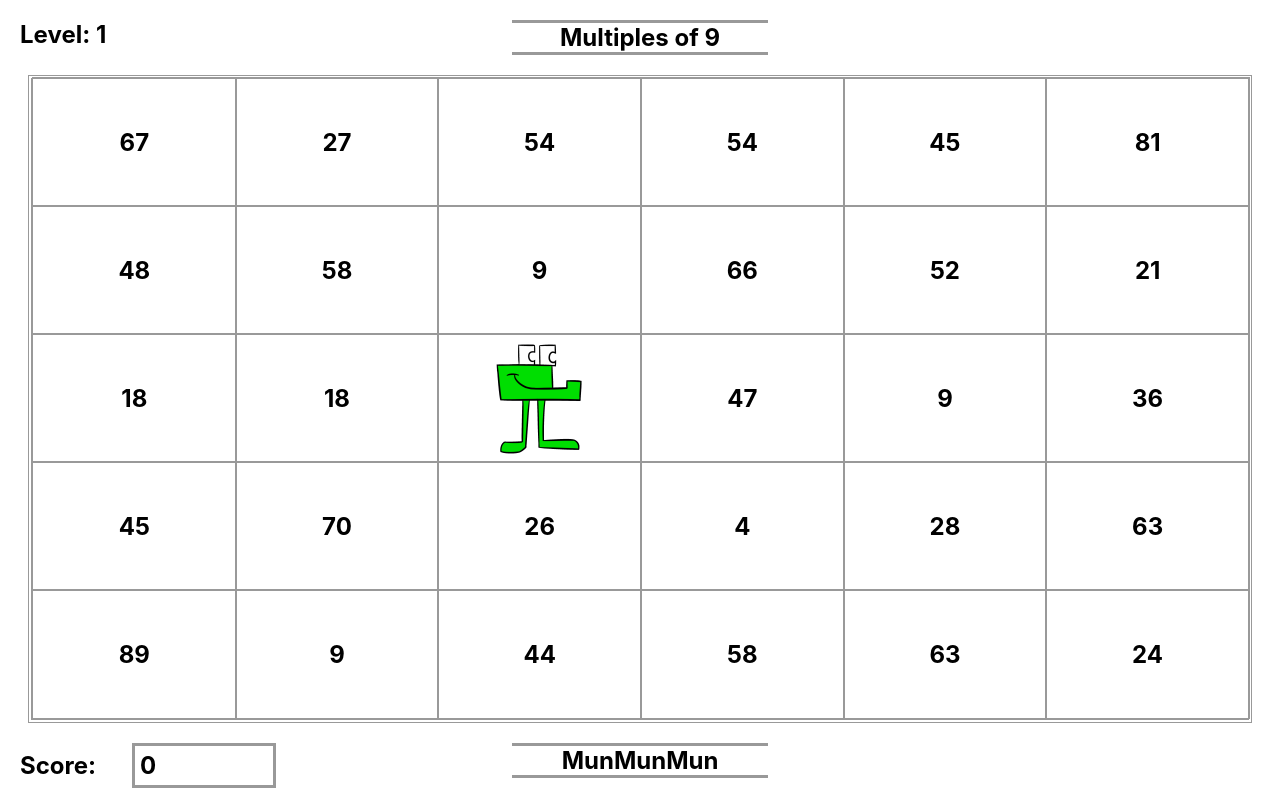
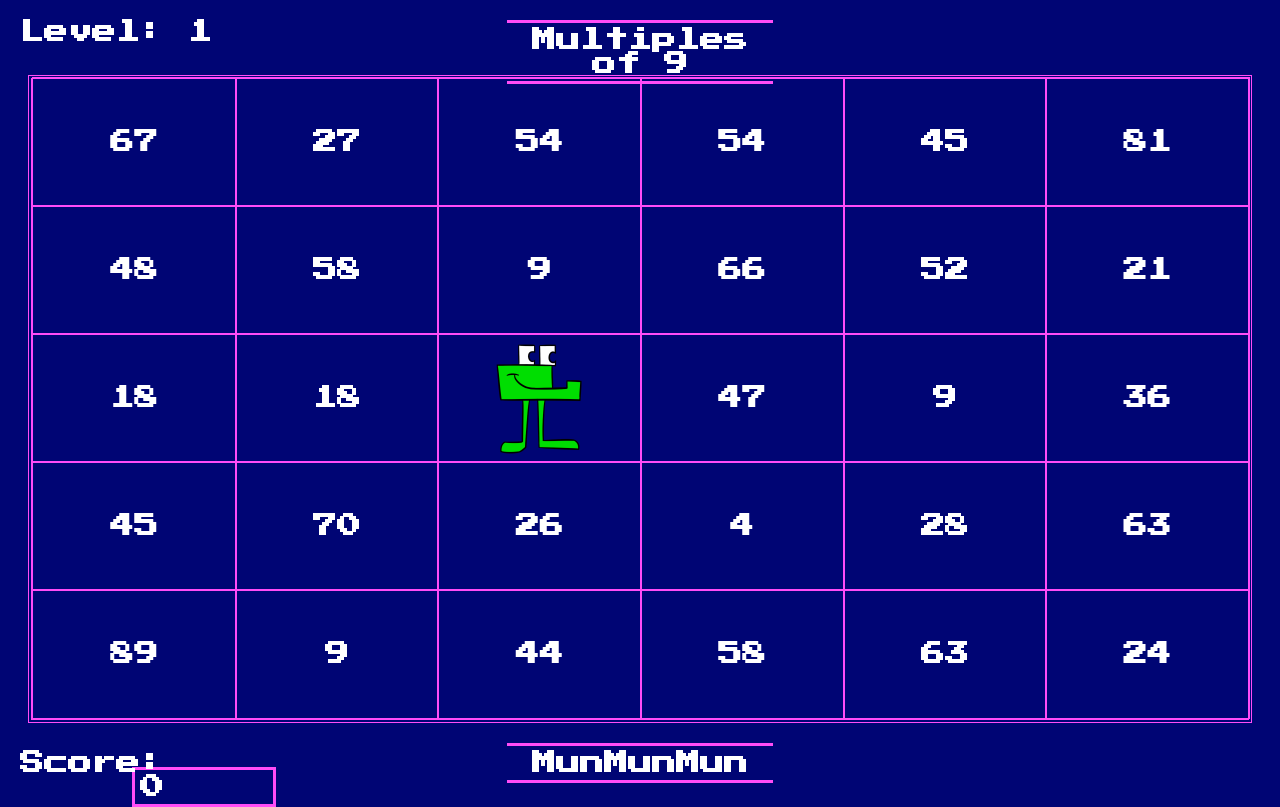
Before and after one commit to msaperst/number-munchers, a React (Create React App) app: page / in a window 1280 px wide. Built offline with nearby package versions, Linux system fonts and the light colour scheme.

Commit message:
Updating formatting to match NM color-scheme

```diff
--- a/src/components/board/Board.css
+++ b/src/components/board/Board.css
@@ -1,11 +1,11 @@
 .info {
-    width:100%;
-    height:75px;
+    width: 100%;
+    height: 75px;
     position: relative;
 }
 
 .board {
-    border: 4px double #999;
+    border: 4px double #ff4cf7;
     position: relative;
     width: 95%;
     height: calc(100% - 160px);
--- a/src/components/game/Game.css
+++ b/src/components/game/Game.css
@@ -12,8 +12,9 @@
     top: 20px;
     left: 50%;
     transform: translate(-50%, 0);
-    border-bottom: 3px solid #999;
-    border-top: 3px solid #999;
+    border-bottom: 3px solid #ff4cf7;
+    border-top: 3px solid #ff4cf7;
+    padding: 5px;
 }
 
 .score > span:nth-child(1) {
@@ -22,7 +23,7 @@
 }
 
 .points {
-    border: 3px solid #999;
+    border: 3px solid #ff4cf7;
     padding: 5px;
     width: 50%;
     float: right;
--- a/src/components/muncher/Muncher.css
+++ b/src/components/muncher/Muncher.css
@@ -5,7 +5,7 @@
     background-repeat: no-repeat;
     background-position: center;
     z-index: -1;
-    top: 0px;
+    top: 0;
     height: 20%;
     padding: 0;
     text-align: center;
--- a/src/components/notification/Notification.css
+++ b/src/components/notification/Notification.css
@@ -1,6 +1,6 @@
 .notification {
     position: absolute;
-    background: white;
+    background: #000574;
     width: calc(100% - 1px);
     height: calc(20% - 2px);
     display: flex;
--- a/src/components/square/Square.css
+++ b/src/components/square/Square.css
@@ -1,5 +1,5 @@
 .square {
-    border: 1px solid #999;
+    border: 1px solid #ff4cf7;
     float: left;
     height: 100%;
     position: relative;
--- a/src/index.css
+++ b/src/index.css
@@ -1,13 +1,15 @@
+@import url('https://fonts.googleapis.com/css2?family=Press+Start+2P&display=swap');
+
 html, body, #root, .full {
     margin: 0;
     height: 100%;
+    background: #000574;
+    color: white;
 }
 
 body {
     margin: 0;
-    font-family: -apple-system, BlinkMacSystemFont, 'Segoe UI', 'Roboto', 'Oxygen',
-    'Ubuntu', 'Cantarell', 'Fira Sans', 'Droid Sans', 'Helvetica Neue',
-    sans-serif;
+    font-family: 'Press Start 2P', cursive;
     -webkit-font-smoothing: antialiased;
     -moz-osx-font-smoothing: grayscale;
     font-size: 24px;
```
